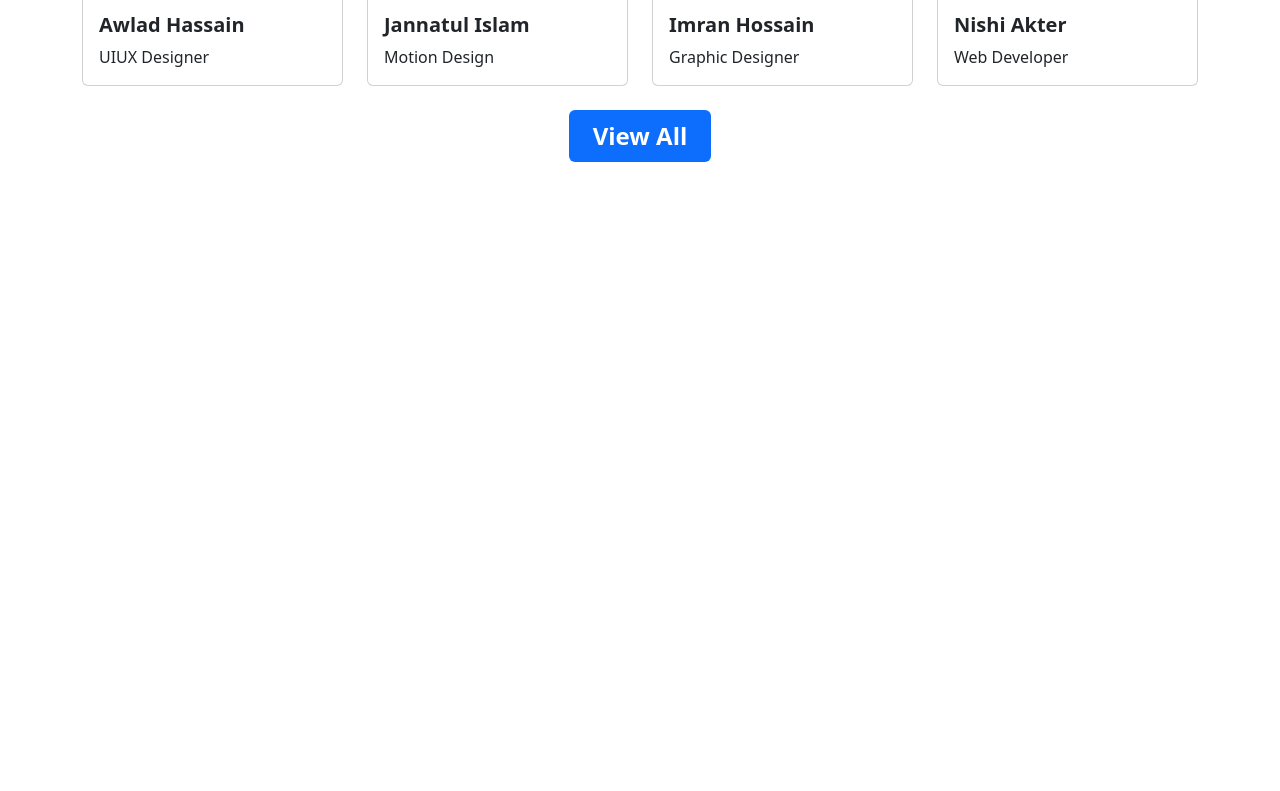
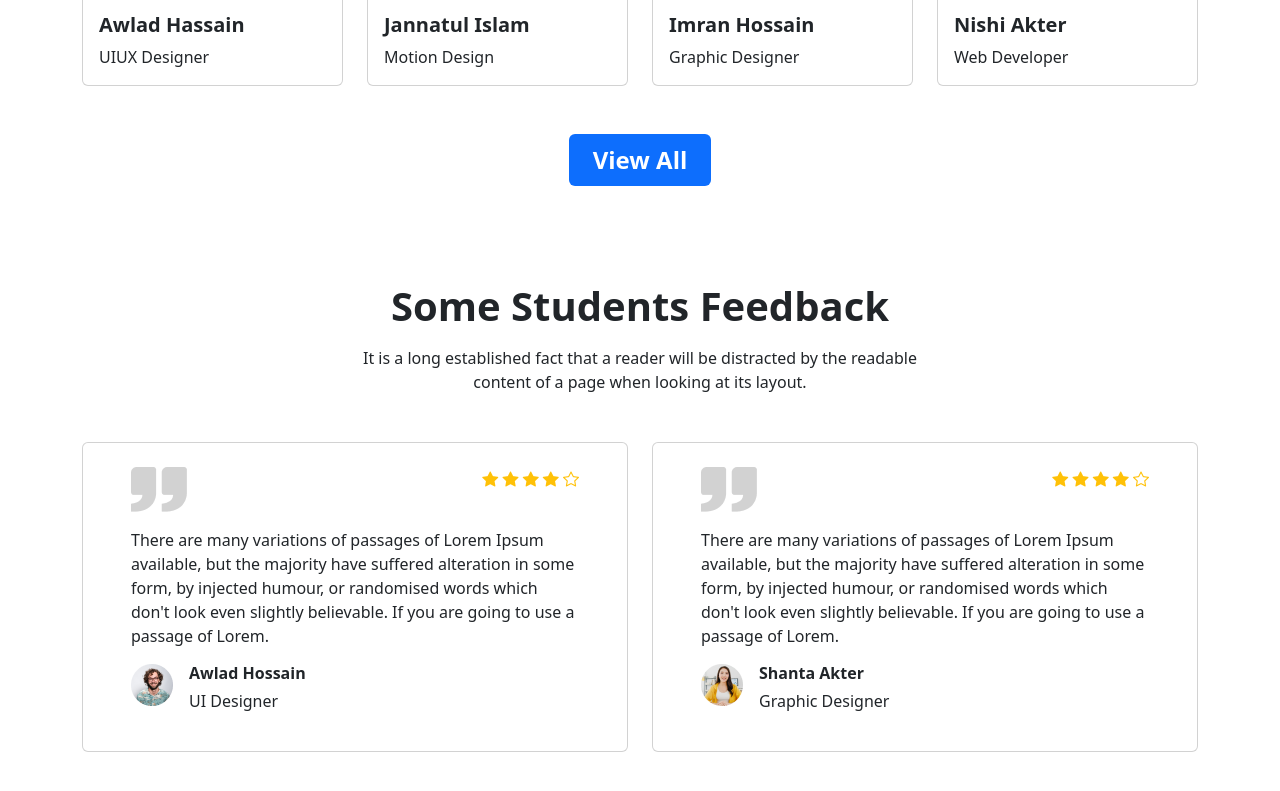
Before and after one commit to rohanhasan17/ed-tech-repo, a plain HTML site: page index.html in a window 1280 px wide. Shown: the part 3298-4089 px from the top of the page. Before the commit the page ends 3556 px from the top, so only its background shows below. Drawn offline with nearby package versions, Linux system fonts and the light colour scheme.

Commit message:
added feedback section

```diff
--- a/index.html
+++ b/index.html
@@ -7,6 +7,7 @@
     <title>Ed Tech</title>
     <link href="https://cdn.jsdelivr.net/npm/bootstrap@5.2.0/dist/css/bootstrap.min.css" rel="stylesheet"
         integrity="sha384-gH2yIJqKdNHPEq0n4Mqa/HGKIhSkIHeL5AyhkYV8i59U5AR6csBvApHHNl/vI1Bx" crossorigin="anonymous">
+    <link rel="stylesheet" href="https://cdn.jsdelivr.net/npm/bootstrap-icons@1.9.1/font/bootstrap-icons.css">
 </head>
 
 <body>
@@ -326,8 +327,9 @@
             <div class="row p-5">
                 <div class="col col-lg-6 col-12">
                     <div>
-                        <h1>Ready to join?</h1>
-                        <p>It is a long established fact that a reader will be distracted by the
+                        <h1 class="text-center text-lg-start">Ready to join?</h1>
+                        <p class="text-center text-lg-start">It is a long established fact that a reader will be
+                            distracted by the
                             readable content of a
                             page
                             when looking at its
@@ -335,7 +337,7 @@
                     </div>
                 </div>
                 <div class="col col-lg-6 col-12 m-auto">
-                    <div class="d-lg-flex justify-content-end">
+                    <div class="d-flex justify-content-lg-end justify-content-center">
                         <button
                             class="bg-white text-primary fw-semibold fs-4 border-0 py-2 px-4 rounded-2 mt-4">Register
                             Now</button>
@@ -347,11 +349,15 @@
 
         <!-- student section start -->
         <section class="container my-5">
-            <h1 class="fw-bold pt-4">Meet Our Successfull <br>Students</h1>
-            <p>It is a long established fact that a reader will be distracted by the <br> readable content of a page
-                when
-                looking at its
-                layout.</p>
+            <div class="col-lg-5 col-md-9">
+                <h1 class="fw-bold pt-4 text-center text-sm-start">Meet Our Successfull Students</h1>
+                <p class="text-center text-sm-start">It is a long established fact that a reader will be distracted by
+                    the
+                    readable content of a page
+                    when
+                    looking at its
+                    layout.</p>
+            </div>
 
             <div class="row g-4 mt-2">
                 <div class="col col-lg-3 col-md-6 col-12">
@@ -391,13 +397,100 @@
                     </div>
                 </div>
             </div>
-            <div class="d-flex justify-content-center my-4">
+            <div class="d-flex justify-content-center my-5">
                 <button class="bg-primary text-white fw-semibold fs-4 border-0 py-2 px-4 rounded-2 mb-5">View
                     All</button>
             </div>
 
         </section>
         <!-- student section end -->
+
+        <!-- feedback section start -->
+        <section class="container">
+            <div class="col-lg-6 col-md-9 mx-auto text-center">
+                <h1 class="fw-bold">Some Students Feedback</h1>
+                <p class="mt-3">It is a long established fact that a reader will be distracted by the
+                    readable
+                    content of a page when looking at its
+                    layout.
+                </p>
+            </div>
+            <div class="row my-5">
+                <div class="col col-lg-6 col-12">
+                    <div class="card px-5 py-4">
+                        <div class="d-flex justify-content-between pb-3">
+                            <div>
+                                <img src="images/comma.png" alt="">
+                            </div>
+                            <div>
+                                <i class="bi bi-star-fill text-warning"></i>
+                                <i class="bi bi-star-fill text-warning"></i>
+                                <i class="bi bi-star-fill text-warning"></i>
+                                <i class="bi bi-star-fill text-warning"></i>
+                                <i class="bi bi-star text-warning"></i>
+                            </div>
+                        </div>
+                        <div>
+                            <p>
+                                There are many variations of passages of Lorem Ipsum available, but the majority have
+                                suffered alteration in some form,
+                                by injected humour, or randomised words which don't look even slightly believable. If
+                                you are going to use a passage of
+                                Lorem.
+                            </p>
+                        </div>
+                        <div class="d-flex">
+                            <div>
+                                <img src="images/student/student-5.png" alt="">
+                            </div>
+                            <div class="ms-3 lh-sm">
+                                <h6 class="fw-sm fw-bold">Awlad Hossain</h6>
+                                <p>UI Designer</p>
+                            </div>
+                        </div>
+                    </div>
+                </div>
+                <div class="col col-lg-6 col-12">
+                    <div class="card px-5 py-4">
+                        <div class="d-flex justify-content-between pb-3">
+                            <div>
+                                <img src="images/comma.png" alt="">
+                            </div>
+                            <div>
+                                <i class="bi bi-star-fill text-warning"></i>
+                                <i class="bi bi-star-fill text-warning"></i>
+                                <i class="bi bi-star-fill text-warning"></i>
+                                <i class="bi bi-star-fill text-warning"></i>
+                                <i class="bi bi-star text-warning"></i>
+                            </div>
+                        </div>
+                        <div>
+                            <p>
+                                There are many variations of passages of Lorem Ipsum available, but the majority have
+                                suffered alteration in some form,
+                                by injected humour, or randomised words which don't look even slightly believable. If
+                                you are going to use a passage of
+                                Lorem.
+                            </p>
+                        </div>
+                        <div class="d-flex">
+                            <div>
+                                <img src="images/student/student-6.png" alt="">
+                            </div>
+                            <div class="ms-3 lh-sm">
+                                <h6 class="fw-sm fw-bold">Shanta Akter</h6>
+                                <p>Graphic Designer</p>
+                            </div>
+                        </div>
+                    </div>
+                </div>
+            </div>
+            <div class="d-flex justify-content-center my-3 d-lg-none d-block">
+                <button class="bg-primary text-white fw-semibold fs-4 border-0 py-2 px-4 rounded-2 mb-5">View
+                    All</button>
+            </div>
+        </section>
+        <!-- feedback section emd -->
 
 
 
```
